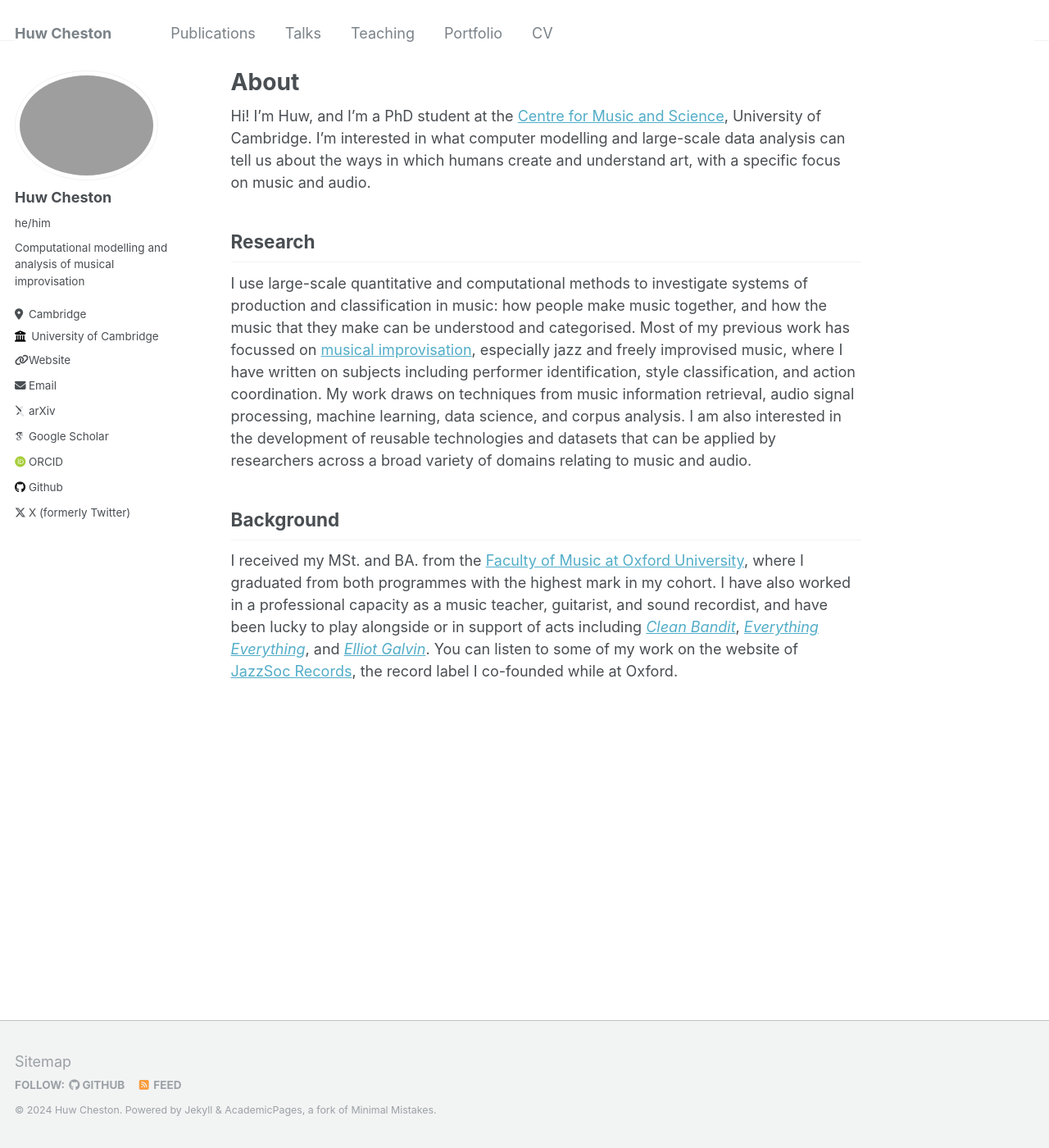
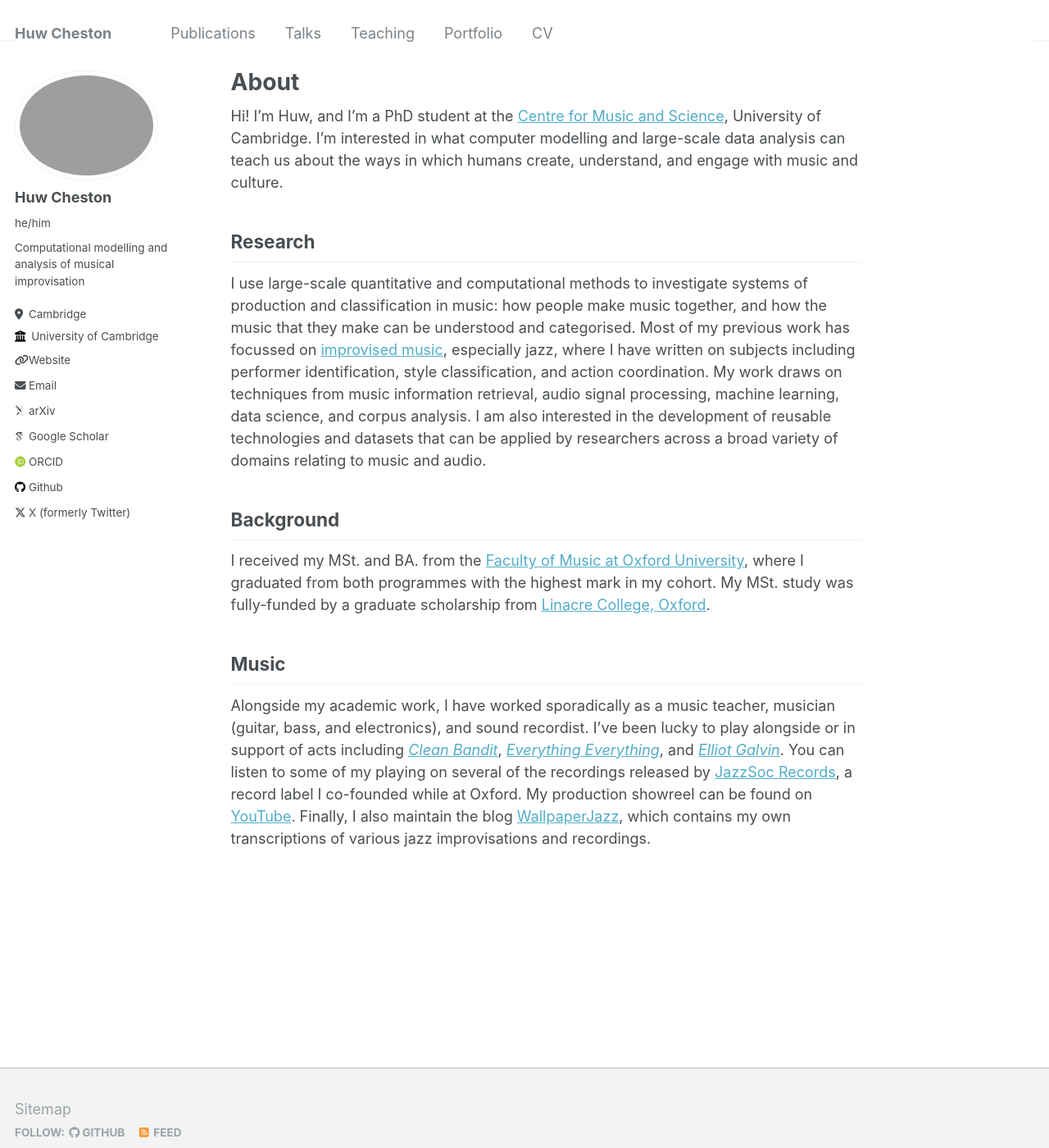
Before and after one commit to HuwCheston/huwcheston.github.io, a Jekyll site: the page built from _pages/about.md, in a window 1280 px wide and 1400 px high. Shown: the whole window at 82% size. Built offline with Jekyll 4.4.1, drawn with Linux system fonts in a browser that asks for light colours; some web fonts are replaced.

Commit message:
Updated about.md splash

```diff
--- a/_pages/about.md
+++ b/_pages/about.md
@@ -7,12 +7,16 @@ redirect_from:
   - /about.html
 ---
 
-Hi! I'm Huw, and I'm a PhD student at the [Centre for Music and Science](https://cms.mus.cam.ac.uk/), University of Cambridge. I'm interested in what computer modelling and large-scale data analysis can tell us about the ways in which humans create and understand art, with a specific focus on music and audio.
+Hi! I'm Huw, and I'm a PhD student at the [Centre for Music and Science](https://cms.mus.cam.ac.uk/), University of Cambridge. I'm interested in what computer modelling and large-scale data analysis can teach us about the ways in which humans create, understand, and engage with music and culture.
 
 ## Research
 
-I use large-scale quantitative and computational methods to investigate systems of production and classification in music: how people make music together, and how the music that they make can be understood and categorised. Most of my previous work has focussed on [musical improvisation](https://en.wikipedia.org/wiki/Musical_improvisation), especially jazz and freely improvised music, where I have written on subjects including performer identification, style classification, and action coordination. My work draws on techniques from music information retrieval, audio signal processing, machine learning, data science, and corpus analysis. I am also interested in the development of reusable technologies and datasets that can be applied by researchers across a broad variety of domains relating to music and audio.
+I use large-scale quantitative and computational methods to investigate systems of production and classification in music: how people make music together, and how the music that they make can be understood and categorised. Most of my previous work has focussed on [improvised music](https://en.wikipedia.org/wiki/Musical_improvisation), especially jazz, where I have written on subjects including performer identification, style classification, and action coordination. My work draws on techniques from music information retrieval, audio signal processing, machine learning, data science, and corpus analysis. I am also interested in the development of reusable technologies and datasets that can be applied by researchers across a broad variety of domains relating to music and audio.
 
 ## Background
 
-I received my MSt. and BA. from the [Faculty of Music at Oxford University](https://www.music.ox.ac.uk/), where I graduated from both programmes with the highest mark in my cohort. I have also worked in a professional capacity as a music teacher, guitarist, and sound recordist, and have been lucky to play alongside or in support of acts including [*Clean Bandit*](https://en.wikipedia.org/wiki/Clean_Bandit), [*Everything Everything*](https://en.wikipedia.org/wiki/Everything_Everything), and [*Elliot Galvin*](https://en.wikipedia.org/wiki/Elliot_Galvin). You can listen to some of my work on the website of [JazzSoc Records](https://jazzsoc.bandcamp.com/), the record label I co-founded while at Oxford.
+I received my MSt. and BA. from the [Faculty of Music at Oxford University](https://www.music.ox.ac.uk/), where I graduated from both programmes with the highest mark in my cohort. My MSt. study was fully-funded by a graduate scholarship from [Linacre College, Oxford](https://www.linacre.ox.ac.uk/).
+
+## Music
+
+Alongside my academic work, I have worked sporadically as a music teacher, musician (guitar, bass, and electronics), and sound recordist. I've been lucky to play alongside or in support of acts including [*Clean Bandit*](https://en.wikipedia.org/wiki/Clean_Bandit), [*Everything Everything*](https://en.wikipedia.org/wiki/Everything_Everything), and [*Elliot Galvin*](https://en.wikipedia.org/wiki/Elliot_Galvin). You can listen to some of my playing on several of the recordings released by [JazzSoc Records](https://jazzsoc.bandcamp.com/), a record label I co-founded while at Oxford. My production showreel can be found on [YouTube](https://www.youtube.com/watch?v=2ccWNviTf4A&ab_channel=HuwCheston). Finally, I also maintain the blog [WallpaperJazz](https://wallpaperjazz.wordpress.com/), which contains my own transcriptions of various jazz improvisations and recordings.
```
